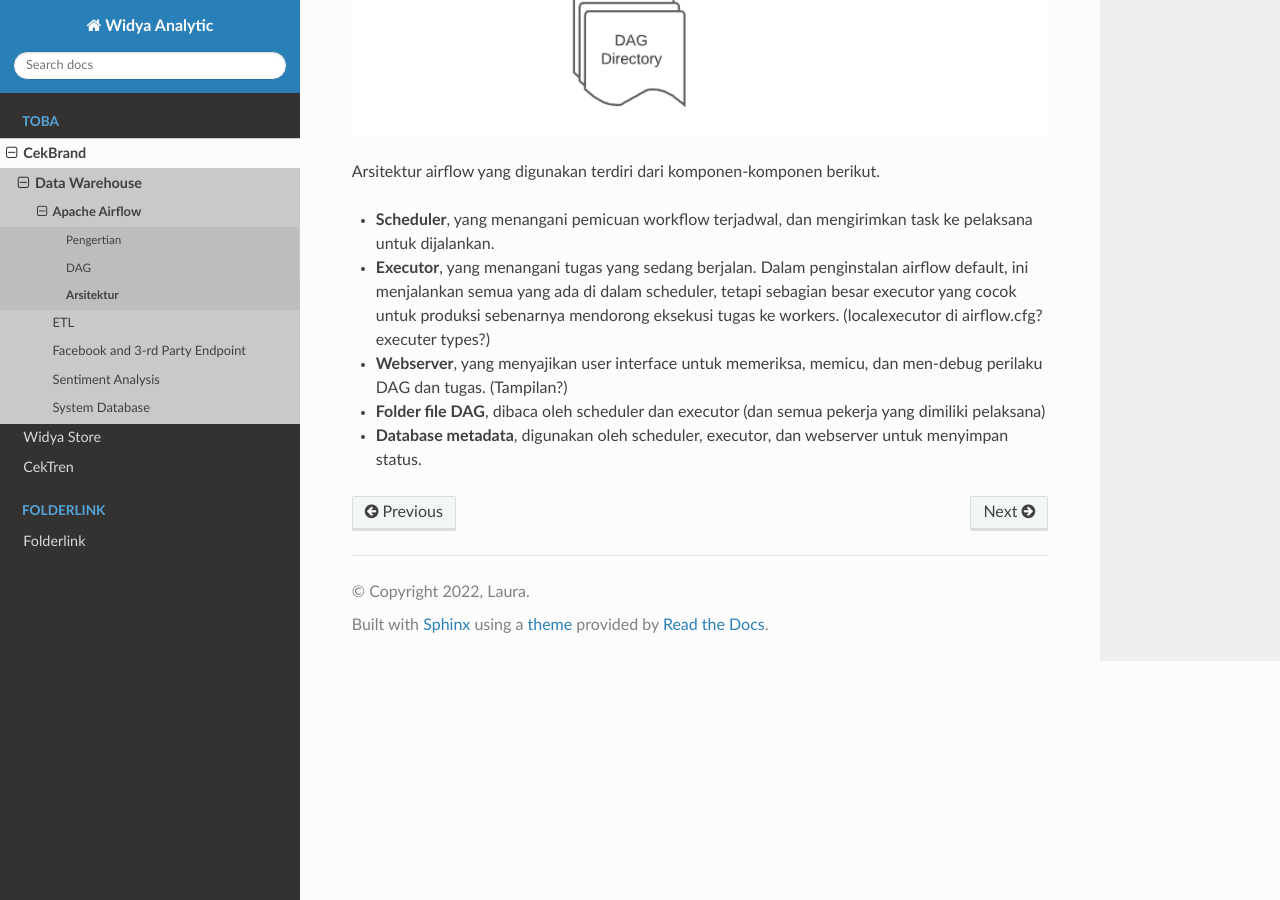
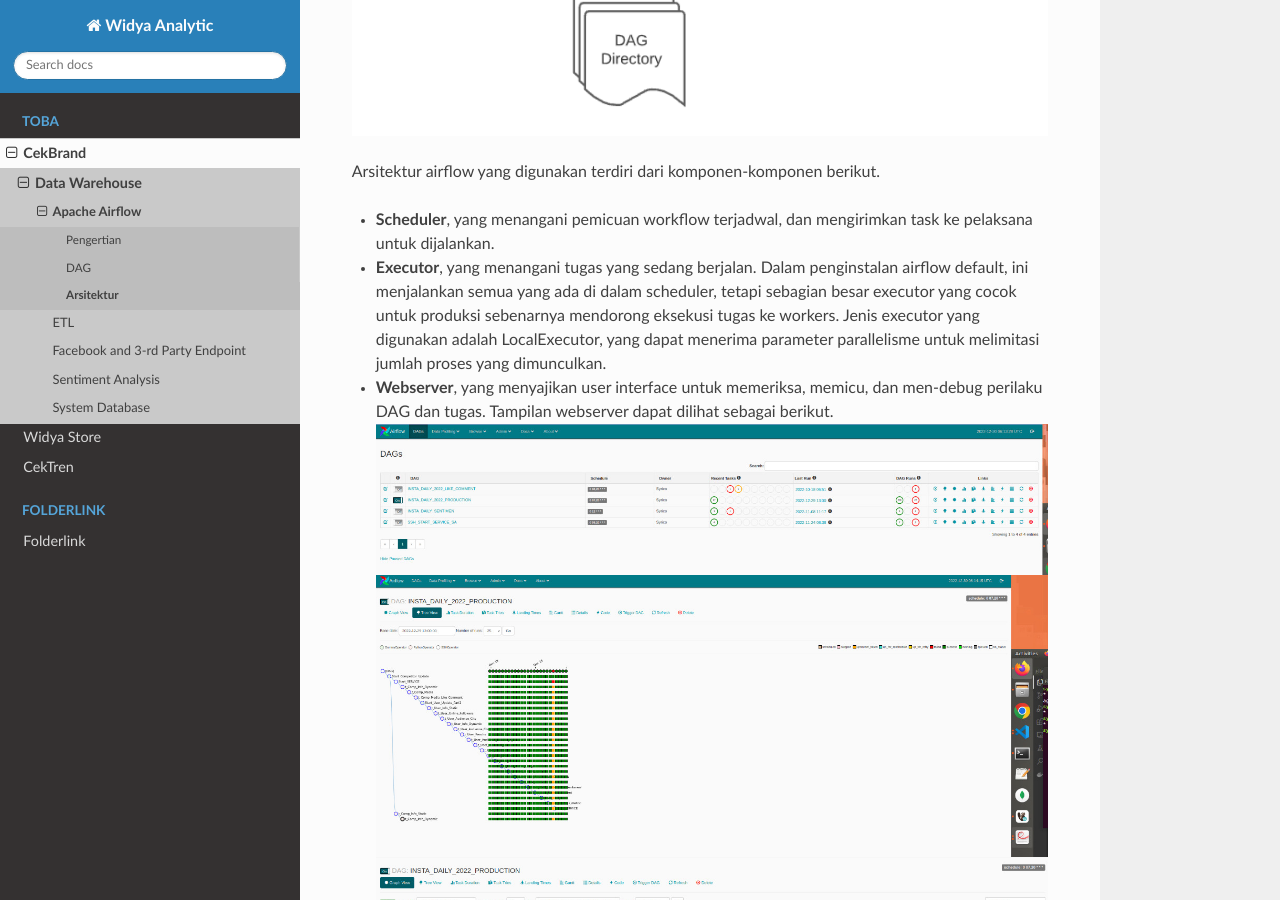
Before and after one commit to syrico/dokumentasi_data_widyaanalytics, a Sphinx documentation site: the page built from docs/source/Toba/cekbrand/dwarehouse/airflow/arsitektur.md, in a window 1280 px wide and 900 px high, scrolled down 484 px. Built offline with Sphinx 7.4.7 and the Read the Docs theme 2.0.0, drawn with Linux system fonts in a browser that asks for light colours.

Commit message:
up airflow arsitektur

```diff
--- a/docs/source/Toba/cekbrand/dwarehouse/airflow/arsitektur.md
+++ b/docs/source/Toba/cekbrand/dwarehouse/airflow/arsitektur.md
@@ -4,7 +4,10 @@
 
 Arsitektur airflow yang digunakan terdiri dari komponen-komponen berikut.
 - **Scheduler**, yang menangani pemicuan workflow terjadwal, dan mengirimkan task ke pelaksana untuk dijalankan.
-- **Executor**, yang menangani tugas yang sedang berjalan. Dalam penginstalan airflow default, ini menjalankan semua yang ada di dalam scheduler, tetapi sebagian besar executor yang cocok untuk produksi sebenarnya mendorong eksekusi tugas ke workers. (localexecutor di airflow.cfg? executer types?)
-- **Webserver**, yang menyajikan user interface untuk memeriksa, memicu, dan men-debug perilaku DAG dan tugas. (Tampilan?)
+- **Executor**, yang menangani tugas yang sedang berjalan. Dalam penginstalan airflow default, ini menjalankan semua yang ada di dalam scheduler, tetapi sebagian besar executor yang cocok untuk produksi sebenarnya mendorong eksekusi tugas ke workers. Jenis executor yang digunakan adalah LocalExecutor, yang dapat menerima parameter parallelisme untuk melimitasi jumlah proses yang dimunculkan.
+- **Webserver**, yang menyajikan user interface untuk memeriksa, memicu, dan men-debug perilaku DAG dan tugas. Tampilan webserver dapat dilihat sebagai berikut.
+![Webserver 1](image/webserver1.jpeg)
+![Webserver 2](image/webserver2.jpeg)
+![Webserver 3](image/webserver3.jpeg)
 - **Folder file DAG**, dibaca oleh scheduler dan executor (dan semua pekerja yang dimiliki pelaksana)
 - **Database metadata**, digunakan oleh scheduler, executor, dan webserver untuk menyimpan status.
```
Also changed, not shown: docs/source/Toba/cekbrand/dwarehouse/etl/update.md (+2 -2 lines), docs/source/Toba/cekbrand/dwarehouse/sentimen/sentimen.md (+1 -1 lines), docs/source/Toba/cekbrand/dwarehouse/airflow/image/webserver1.jpeg (added), docs/source/Toba/cekbrand/dwarehouse/airflow/image/webserver2.jpeg (added), docs/source/Toba/cekbrand/dwarehouse/airflow/image/webserver3.jpeg (added).
